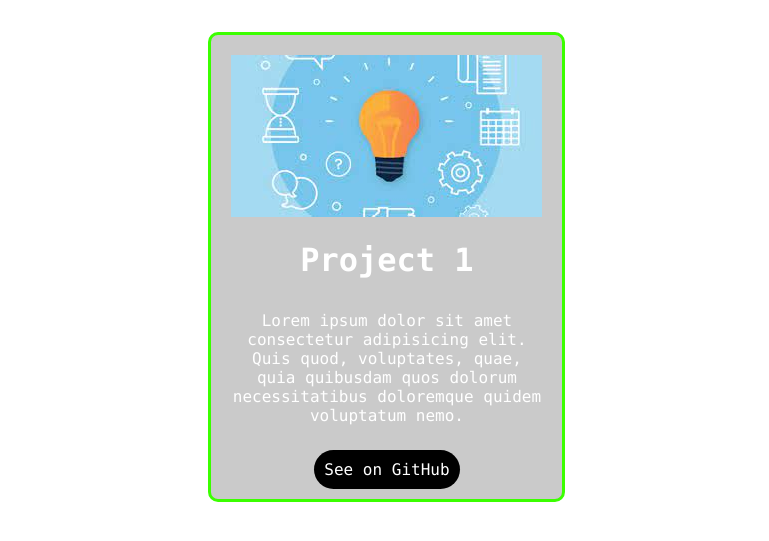
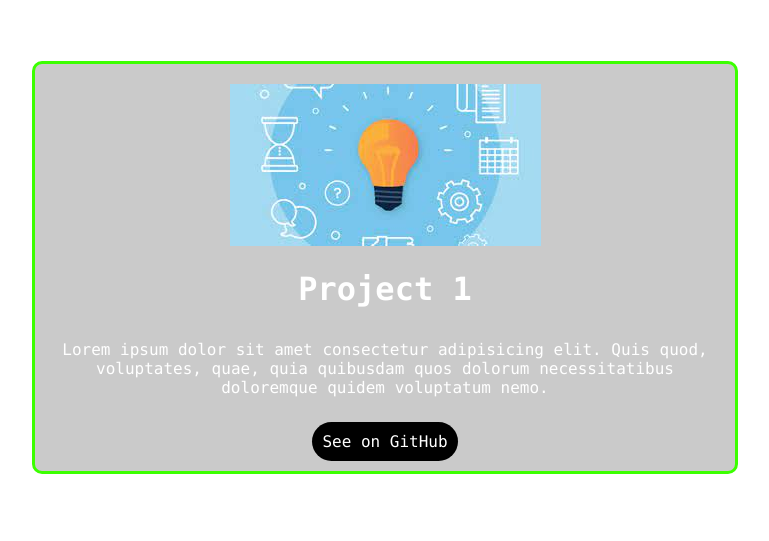
Before and after one commit to JesDev12U/portfolio, a plain HTML site: page index.html in a window 1280 px wide. Shown: the part 3427-3968 px from the top of the page, without its empty margins (384-1153 px from the left). Drawn offline with nearby package versions, Linux system fonts and the light colour scheme.

Commit message:
Aumento de tamaño del card de projects

```diff
--- a/styles.css
+++ b/styles.css
@@ -221,7 +221,7 @@ section h2{
     height: 500px;
     width: 100%;
     display: grid;
-    grid-template-columns: 70% 200% 70%; /* Ajusta esto según tus necesidades */
+    grid-template-columns: 50% 400% 50%; /* Ajusta esto según tus necesidades */
     grid-template-rows: auto; /* Ajusta esto según tus necesidades */
     justify-content: center;
     align-items: center;
@@ -243,6 +243,7 @@ section h2{
     border-radius: 10px;
     border: 3px solid;
     animation: rainbow 2s linear infinite;
+    width: 150%;
 }
 
 .card-project h3{
```
